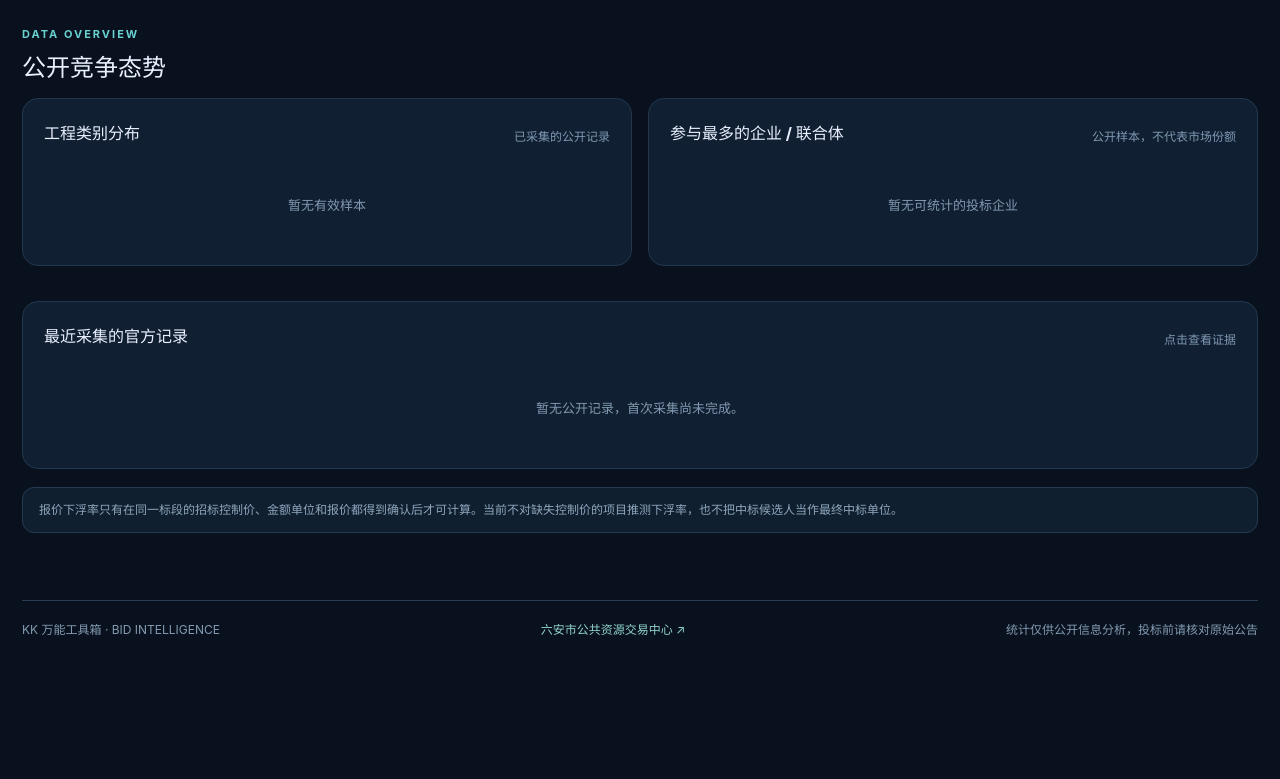
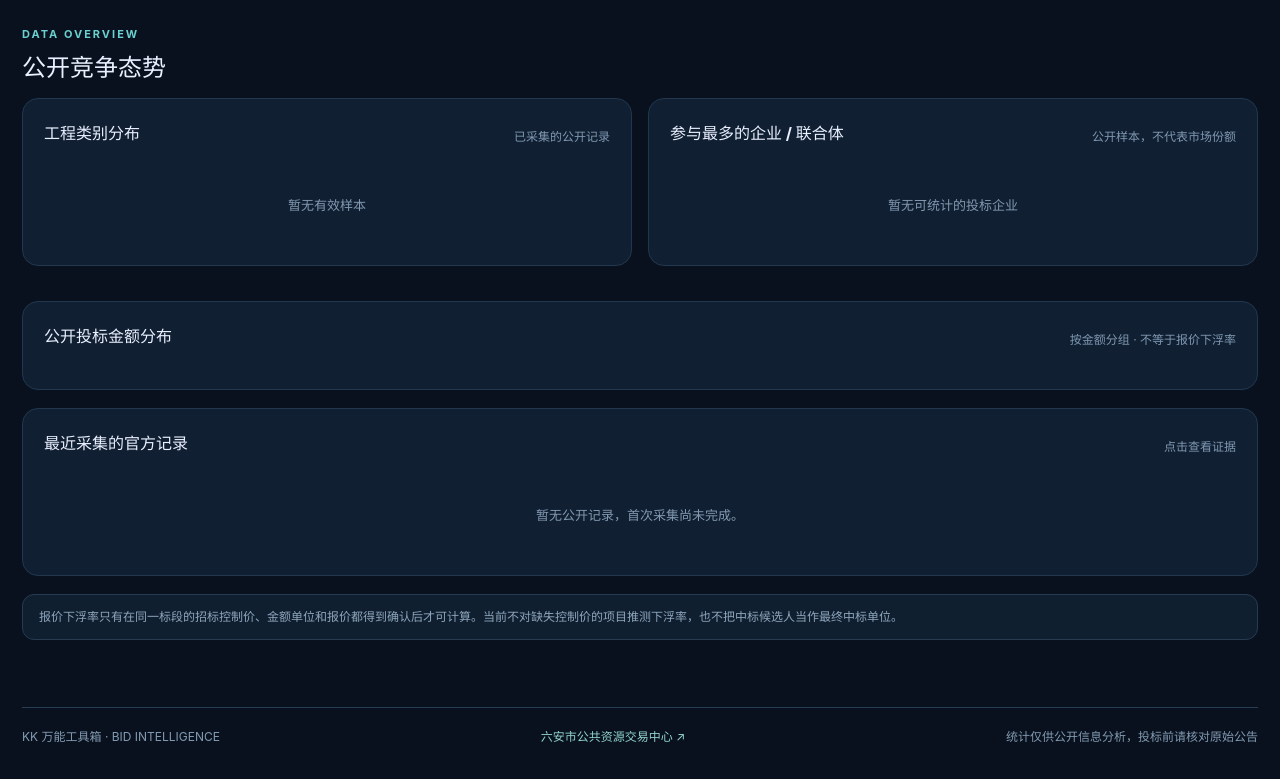
Before and after one commit to 5214441/ruankao-quiz, a plain HTML site: page apps/competitors/index.html in a window 1280 px wide. Shown: the part 776-1555 px from the top of the page. Before the commit the page ends 1448 px from the top, so only its background shows below. Drawn offline with Linux system fonts and the light colour scheme.

Commit message:
ui(competitors): add validated bid-price histogram

```diff
--- a/apps/competitors/index.html
+++ b/apps/competitors/index.html
@@ -68,6 +68,10 @@
           </article>
         </div>
         <article class="surface">
+          <div class="panel-title"><h3>公开投标金额分布</h3><small>按金额分组 · 不等于报价下浮率</small></div>
+          <div id="priceChart" class="bars"></div>
+        </article>
+        <article class="surface">
           <div class="panel-title"><h3>最近采集的官方记录</h3><small>点击查看证据</small></div>
           <div id="recentRecords" class="records"></div>
         </article>
```
